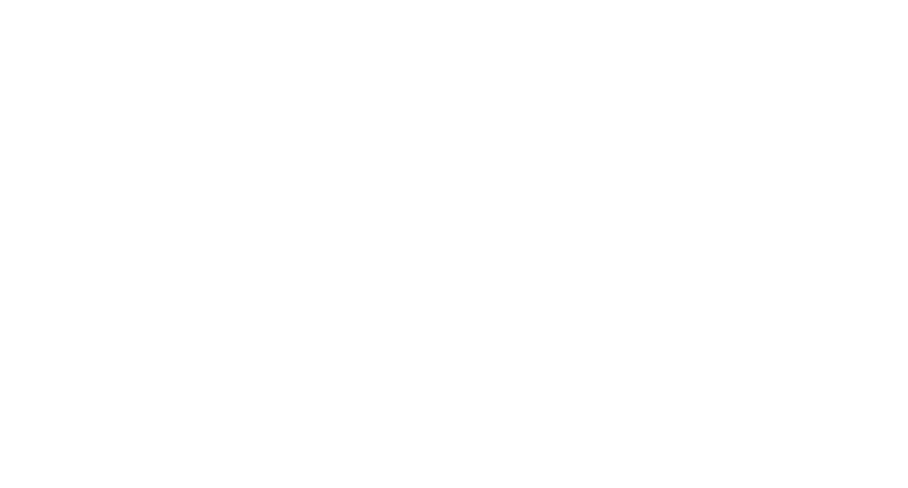
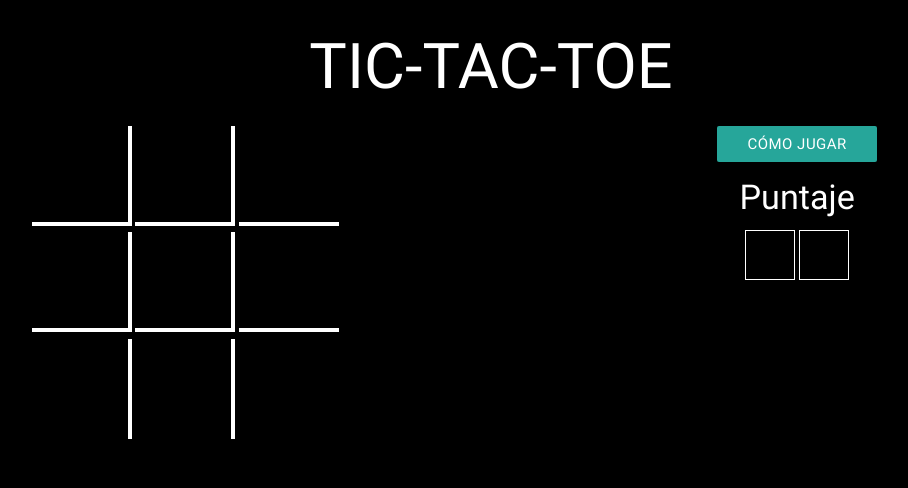
Before and after one commit to Jazmmine/michicoders, a website: page public/partida.html in a window 1280 px wide. Shown: the whole page, without its empty margins (149-1057 px from the left). Drawn offline with Linux system fonts and the light colour scheme.

Commit message:
agregando vista de la partida

```diff
--- a/public/css/main.css
+++ b/public/css/main.css
@@ -0,0 +1,29 @@
+body{
+	background-color: black;
+	color: white;
+}
+.sin-mg{
+	margin:0;
+	padding: 0;
+}
+.cuadrado{
+	width: 100px;
+	height: 100px;
+	display: inline-block;
+	margin:0;
+}
+.cuadrado:hover{
+	background-color: rgba(250,250,250,0.1);
+}
+.inf{
+	border-bottom:4px solid white;
+}
+.der{
+	border-right: 4px solid white;
+}
+.casa, .visita{
+	width: 50px;
+	height: 50px;
+	border:1px solid white;
+	display: inline-block;
+}
--- a/public/partida.html
+++ b/public/partida.html
@@ -0,0 +1,51 @@
+<!DOCTYPE html>
+<html>
+	<head>
+		<meta charset="utf-8">
+		<link rel="stylesheet" type="text/css" href="css/materialize.min.css">
+		<link rel="stylesheet" type="text/css" href="css/main.css">
+		<title>Partida - Tic Tac Toe</title>
+	</head>
+	<body>
+		<header>
+			<div class="container center-align">
+				<h1>TIC-TAC-TOE</h1>
+			</div>
+		</header>
+		<section>
+			<div class="container">
+				<div class="row">
+					<div class="col l8">
+						<div class="row sin-mg">
+							<div class="cuadrado inf der"></div>
+							<div class="cuadrado inf der"></div>
+							<div class="cuadrado inf"></div>
+						</div>
+						<div class="row sin-mg">
+							<div class="cuadrado inf der"></div>
+							<div class="cuadrado inf der"></div>
+							<div class="cuadrado inf"></div>
+						</div>
+						<div class="row">
+							<div class="cuadrado der"></div>
+							<div class="cuadrado der"></div>
+							<div class="cuadrado"></div>
+						</div>
+					</div>
+					<div class="col l4 center align">
+						<div class="btn">Cómo jugar</div>
+						<div class="oponente">
+							<h4>Puntaje</h4>
+							<div class=" tabla center align">
+								<div class="casa"></div>
+								<div class="visita"></div>
+							</div>
+						</div>
+					</div>
+				</div>
+			</div>
+		</section>
+		<script type="text/javascript" src="js/jquery.min.js"></script>
+		<script type="text/javascript" src="js/app.js"></script>
+	</body>
+</html>
```
Also changed, not shown: public/index.html (+0 -1 lines).
